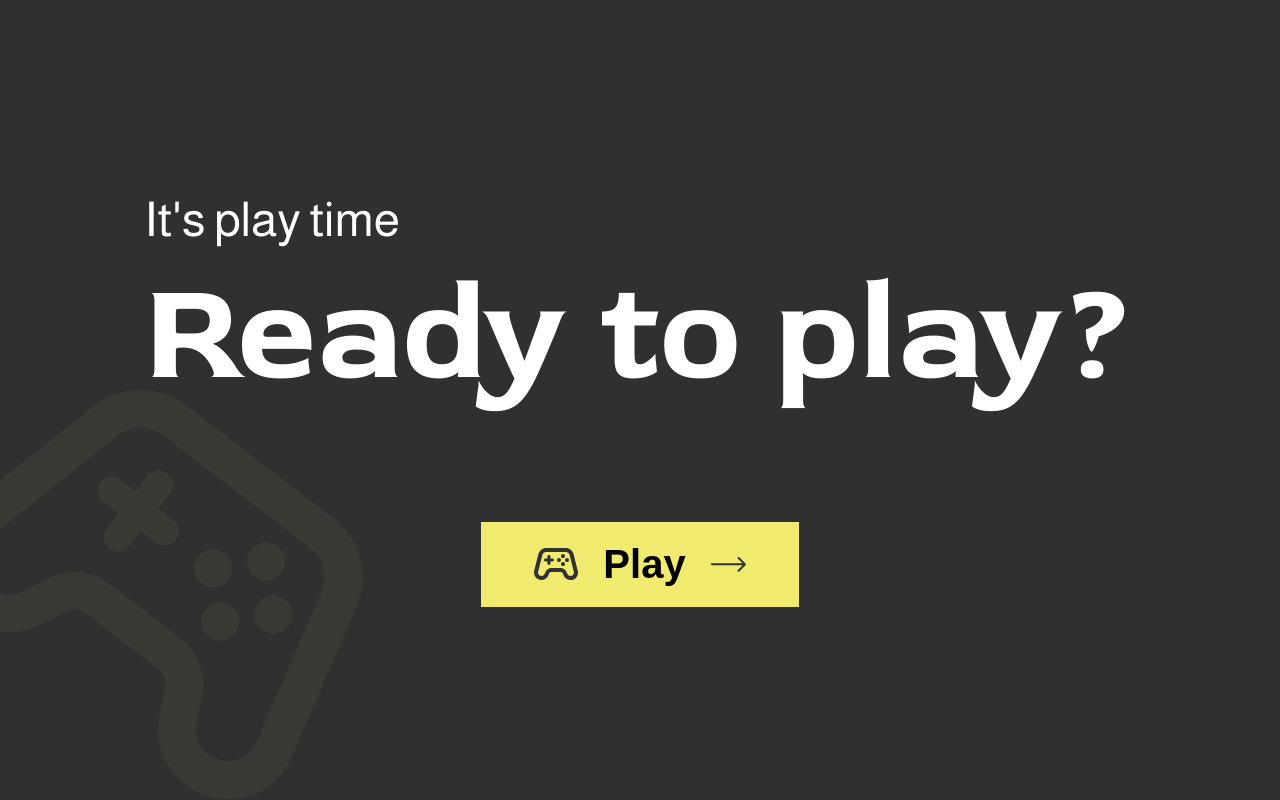
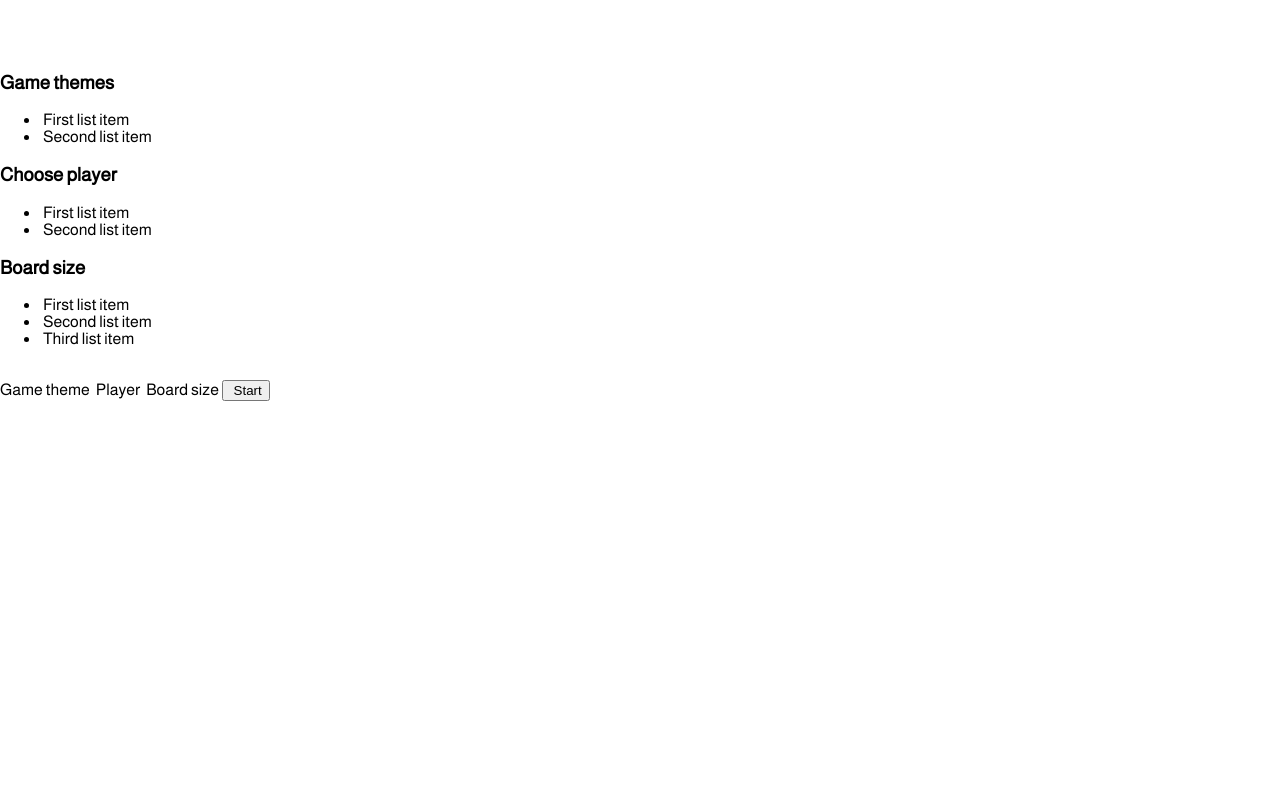
Before and after one commit to FabianP95/memory, a website built with Vite: page index.html in a window 1280 px wide. Built offline with nearby package versions, Linux system fonts and the light colour scheme.

Commit message:
feat: first draft of base html structure of settings page

```diff
--- a/index.html
+++ b/index.html
@@ -8,22 +8,68 @@
 </head>
 
 <body class="body">
-    <div class="content-wrapper">
-        <div class="start-header">
-            <h2>It's play time</h2>
-            <h1>Ready to play?</h1>
-        </div>
-        <div>
-            <button class="btn start-btn">
-                <img class="before-img" src="./public/assets/img/index/controllerBtn.svg" alt="small image of a controller">
-                <span>Play</span>
-                <img class="after-img" src="./public/assets/img/index/arrowDef.svg" alt="pointing arrow">
-            </button>
-        </div>
+    <div>
+        <h2>Settings</h2>
+        <section>
+            <article>
+                <h3>Game themes</h3>
+                <ul>
+                    <li>
+                        <img src="" alt="">
+                        First list item
+                    </li>
+                    <li>
+                        <img src="" alt="">
+                        Second list item
+                    </li>
+                </ul>
+            </article>
+            <article>
+                <h3>Choose player</h3>
+                <ul>
+                    <li>
+                        <img src="" alt="">
+                        First list item
+                    </li>
+                    <li>
+                        <img src="" alt="">
+                        Second list item
+                    </li>
+                </ul>
+            </article>
+            <article>
+                <h3>Board size</h3>
+                <ul>
+                    <li>
+                        <img src="" alt="">
+                        First list item
+                    </li>
+                    <li>
+                        <img src="" alt="">
+                        Second list item
+                    </li>
+                    <li>
+                        <img src="" alt="">
+                        Third list item
+                    </li>
+                </ul>
+            </article>
+        </section>
+        <section>
+            <img src="" alt="">
+            <div>
+                <span>Game theme</span>
+                <img src="" alt="">
+                <span>Player</span>
+                <img src="" alt="">
+                <span>Board size</span>
+                <button>
+                    <img src="" alt="">
+                    <span>Start</span>
+                </button>
+            </div>
+        </section>
     </div>
-    <img class="start-img" src="./public/assets/img/index/controllerBig.png" alt="big image of a controller">
-
-
 </body>
 <script type="module" src="./src/main.ts"></script>
 
--- a/src/styles/pages/_main.scss
+++ b/src/styles/pages/_main.scss
@@ -1 +1,2 @@
 @forward '_start';
+@forward '_setting';
--- /dev/null
+++ b/src/styles/pages/_setting.scss
@@ -0,0 +1,6 @@
+@use '../abstracts/main' as colors;
+
+.body {
+    background-color: colors.$white;
+    font-family: 'Almarai', sans-serif;
+}
```
Also changed, not shown: scripts/template.ts (added, +16 -0 lines).
